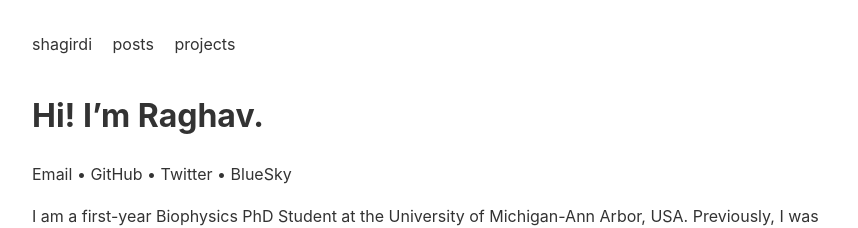
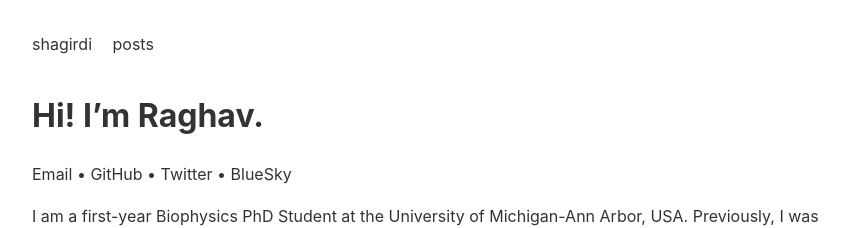
Before and after one commit to shagird/shagird.github.io, a Jekyll site: the page built from index.md, in a window 1280 px wide. Shown: the top 228 px of the page, without its empty margins (208-1066 px from the left). Built offline with Jekyll 4.4.1, drawn with Linux system fonts in a browser that asks for light colours.

Commit message:
commenting projects

```diff
--- a/_layouts/default.html
+++ b/_layouts/default.html
@@ -23,7 +23,7 @@
       <a href="/">{{ site.title }}</a>
       <!-- <a href="/cv">cv</a> -->
       <a href="/posts">posts</a>
-      <a href="/projects">projects</a>
+      <!-- <a href="/projects">projects</a> -->
       <!-- <a href="/books">books</a> -->
       <!-- <a href="/publications">publications</a> -->
     </nav>
```
